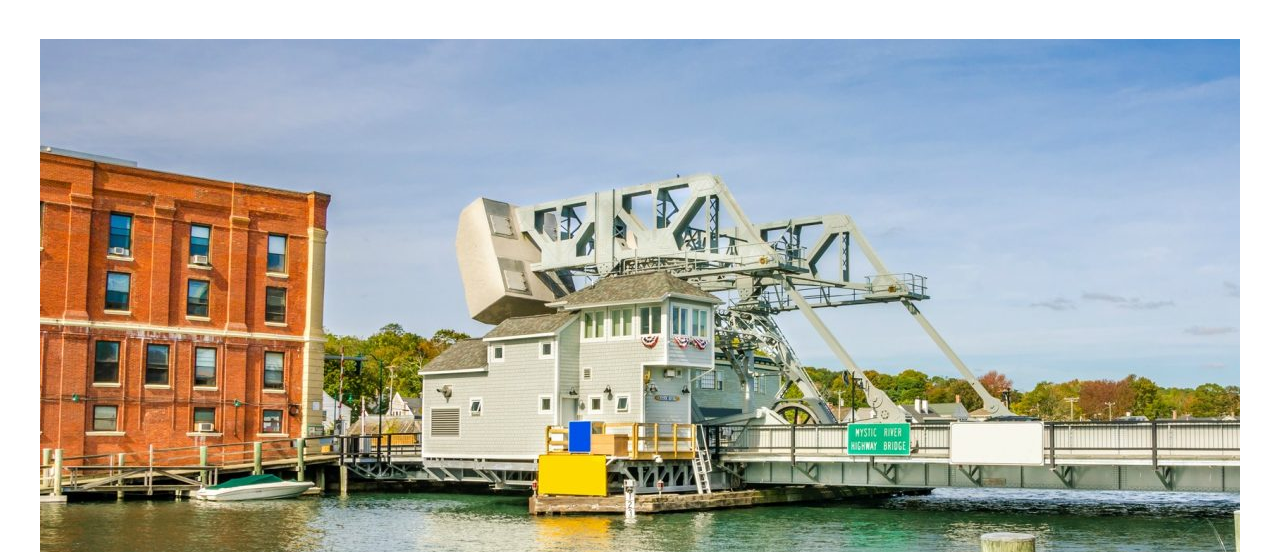
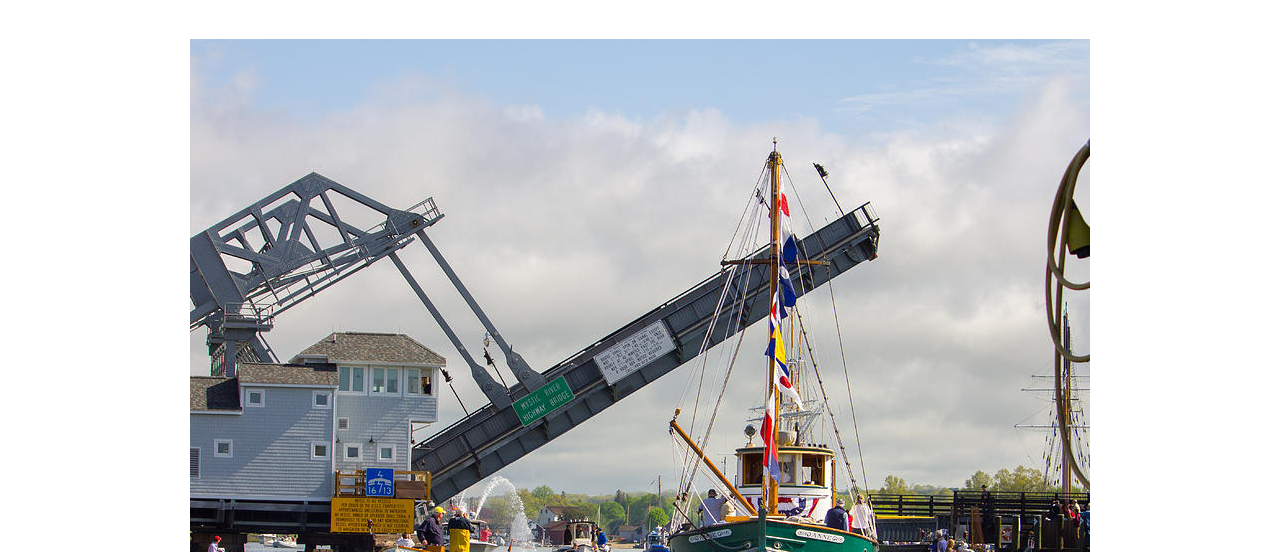
Before and after one commit to colinkron/businesswebsite, a plain HTML site: page about.html in a window 1280 px wide. Shown: the part 400-952 px from the top of the page. Drawn offline with Linux system fonts and the light colour scheme.

Commit message:
Add files via upload

```diff
--- a/about.html
+++ b/about.html
@@ -72,7 +72,7 @@
 
   <div class ="first-page-photo">
     <center>
-    <img src="mysticriver.jpg" alt="Mystic River">
+    <img src="mysticriver3.jpg" alt="Mystic River">
   </center>
   </div>
 
```
Also changed, not shown: contact.html (+1 -1 lines), services.html (+1 -1 lines), mystic-drawbridge-sunset-cruse-kirkodd-photography-of-new-england.jpg (added), mysticriver2.jpg (added), mysticriver3.jpg (added), mysticriver4.jpg (added).
